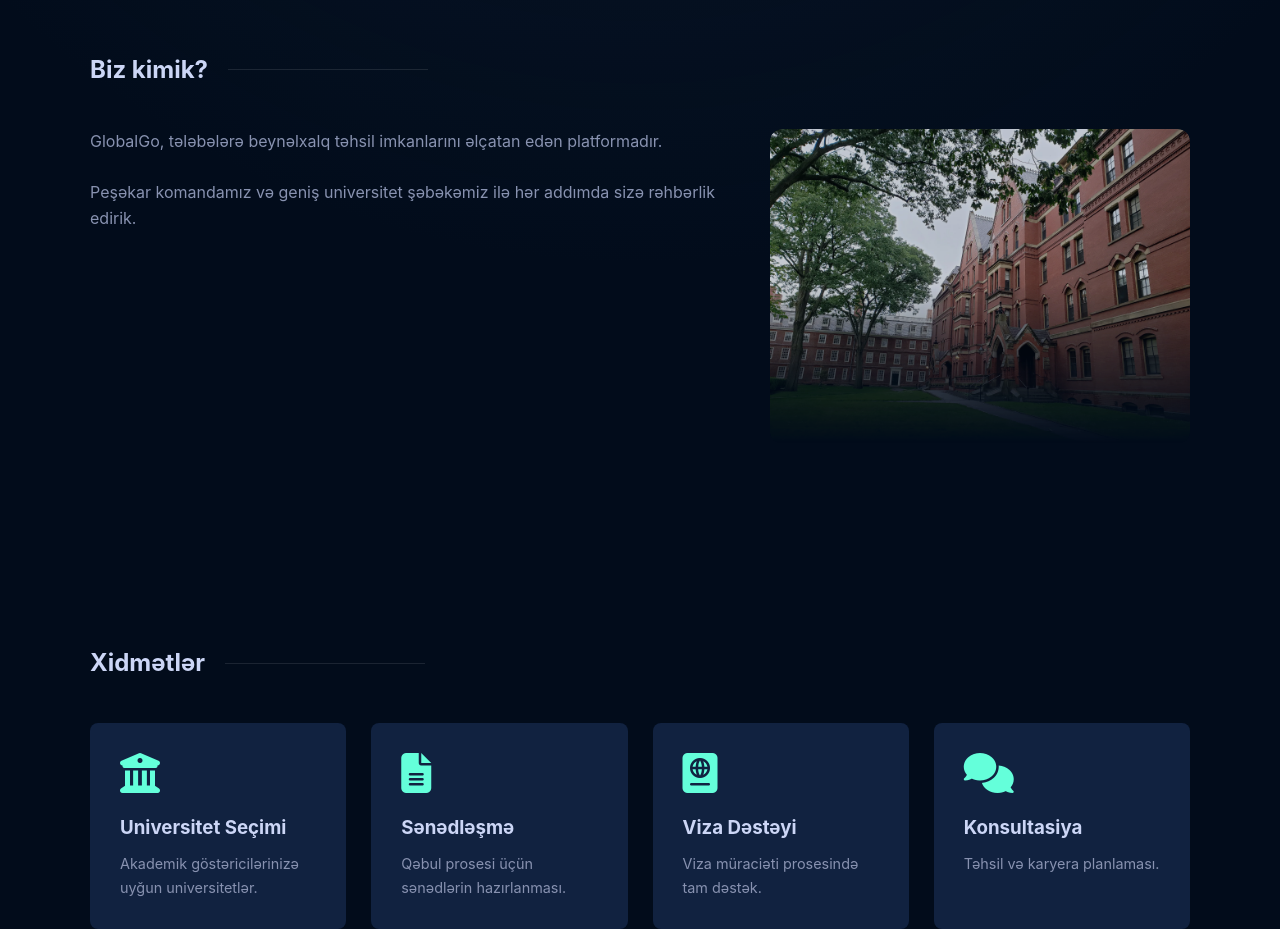
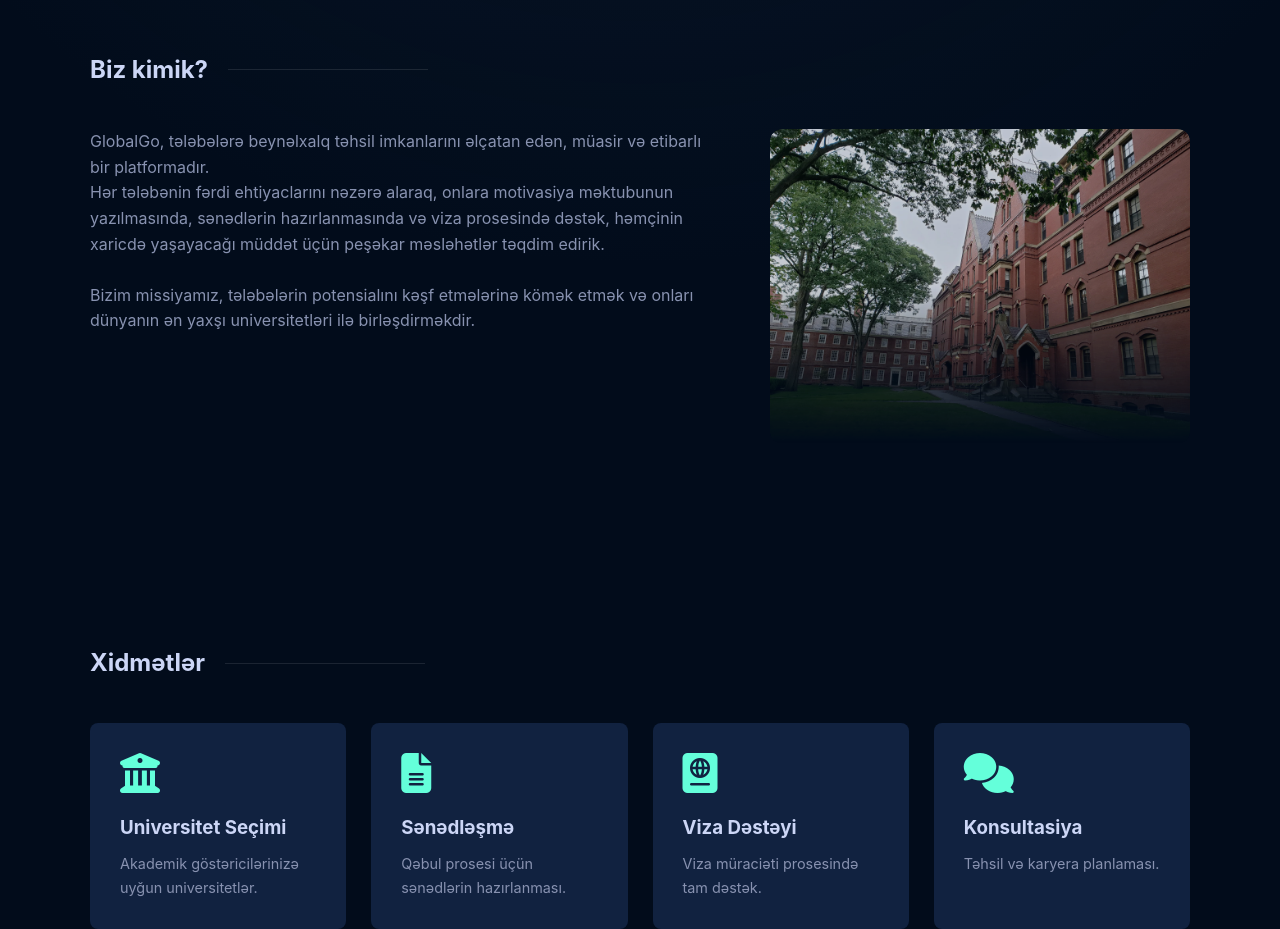
Before and after one commit to welmarstone/globalgo, a plain HTML site: page index.html in a window 1280 px wide. Shown: the part 1040-1969 px from the top of the page. Drawn offline with Linux system fonts and the light colour scheme.

Commit message:
text_upd

```diff
--- a/index.html
+++ b/index.html
@@ -104,6 +104,12 @@
             müasir və etibarlı bir platformadır. Bizim missiyamız, tələbələrin
             potensialını kəşf etmələrinə kömək etmək və onları dünyanın ən yaxşı
             universitetləri ilə birləşdirməkdir.
+          </p>
+          <p data-key="about_desc_3">
+            Hər tələbənin fərdi ehtiyaclarını nəzərə alaraq, onlara motivasiya
+            məktubunun yazılmasında, sənədlərin hazırlanmasında və viza
+            prosesində dəstək, həmçinin xaricdə yaşayacağı müddət üçün peşəkar
+            məsləhətlər təqdim edirik.
           </p>
           <br />
           <p data-key="about_desc_2">
--- a/script.js
+++ b/script.js
@@ -17,7 +17,11 @@ document.addEventListener("DOMContentLoaded", () => {
       btn_apply: "Müraciət et",
       section_about: "Biz kimik?",
       about_desc:
-        "GlobalGo, tələbələrə beynəlxalq təhsil imkanlarını əlçatan edən platformadır.",
+        "GlobalGo, tələbələrə beynəlxalq təhsil imkanlarını əlçatan edən, müasir və etibarlı bir platformadır.",
+      about_desc_2:
+        "Bizim missiyamız, tələbələrin potensialını kəşf etmələrinə kömək etmək və onları dünyanın ən yaxşı universitetləri ilə birləşdirməkdir.",
+      about_desc_3:
+        " Hər tələbənin fərdi ehtiyaclarını nəzərə alaraq, onlara motivasiya məktubunun yazılmasında, sənədlərin hazırlanmasında və viza prosesində dəstək, həmçinin xaricdə yaşayacağı müddət üçün peşəkar məsləhətlər təqdim edirik.",
       section_services: "Xidmətlər",
       serv_1: "Universitet Seçimi",
       serv_1_desc: "Akademik göstəricilərinizə uyğun universitetlər.",
@@ -48,8 +52,11 @@ document.addEventListener("DOMContentLoaded", () => {
       section_about: "Who We Are?",
       about_desc:
         "GlobalGo is a platform making international education accessible.",
+
       about_desc_2:
         "With a professional team and a wide network of universities, we guide you every step of the way.",
+      about_desc_3:
+        "We provide personalized support including motivation letter writing, document preparation, and visa process assistance, along with professional advice for your stay abroad.",
       section_services: "Services",
       serv_1: "University Selection",
       serv_1_desc: "Best universities based on your metrics.",
```
